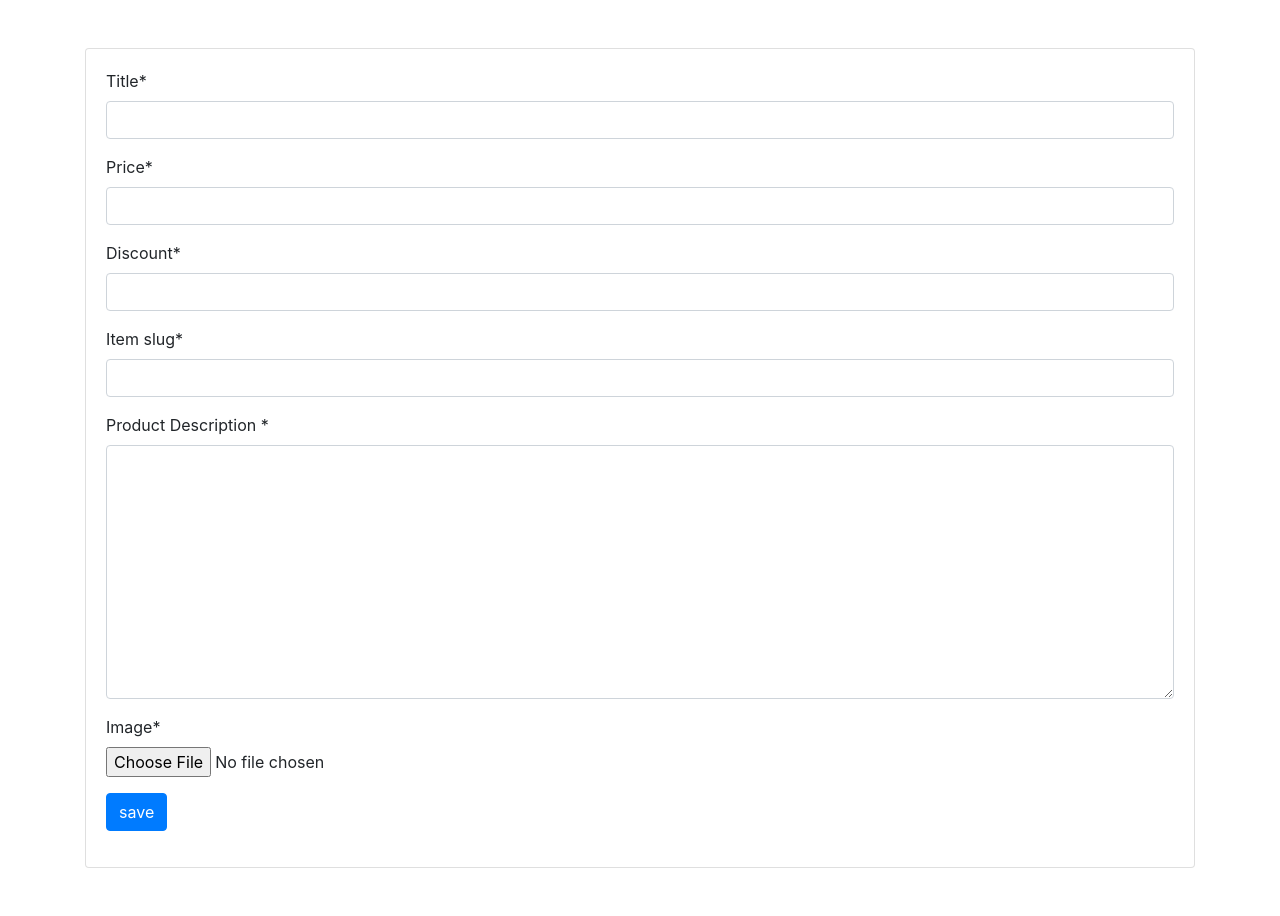
After one commit to bintangx1902/dj-e-commerce, a Django app: page /create-item in a window 1280 px wide. The commit adds this page. Run offline with Django 3.2, Linux system fonts and the light colour scheme; some libraries are stand-ins or nearby versions.

Commit message:
forms is set

```diff
--- /dev/null
+++ b/core/forms.py
@@ -0,0 +1,8 @@
+from django import forms
+from .models import *
+
+
+class CreateItemForms(forms.ModelForm):
+    class Meta:
+        model = Item
+        fields = '__all__'
--- a/core/models.py
+++ b/core/models.py
@@ -19,7 +19,9 @@ class Item(models.Model):
     description = RichTextField(config_name='default',
                                 verbose_name='Product Description ',
                                 external_plugin_resources=[
-                                    ('youtube', '/static/ckeditor_plugins/youtube/youtube/plugin.js')
+                                    ('youtube',
+                                     '/static/ckeditor_plugins/youtube/youtube/',
+                                     'plugin.js')
                                 ],
                                 default='')
     image = models.ImageField(upload_to='img/')
--- /dev/null
+++ b/core/templates/core/forms.html
@@ -0,0 +1,24 @@
+{% extends 'base.html' %}
+
+{% load crispy_forms_tags %}
+
+{% block title %} Item List Page {% endblock %}
+
+{% block content %}
+<div class="container my-5">
+    <div class="card">
+        <div class="card-body">
+            <form method="post" enctype="multipart/form-data">
+                {{ form.media }}
+                {% csrf_token %}
+                {{ form | crispy }}
+                <div class="form-group">
+                    <button class="btn btn-primary">
+                        save
+                    </button>
+                </div>
+            </form>
+        </div>
+    </div>
+</div>
+{% endblock %}
--- a/core/urls.py
+++ b/core/urls.py
@@ -5,5 +5,6 @@ app_name = 'core'
 
 urlpatterns = [
     path('', HomeLandingView.as_view(), name='home'),
+    path('create-item', CreateItemViews.as_view(), name='item-create'),
     path('<slug:item_slug>', ItemDetailView.as_view(), name='item-detail'),
 ]
--- a/core/views.py
+++ b/core/views.py
@@ -1,6 +1,6 @@
 from django.shortcuts import render
 from django.views.generic import *
-from .models import Item
+from .forms import *
 
 item_slug = 'item_slug'
 
@@ -21,12 +21,17 @@ class ItemDetailView(DetailView):
 
 
 class CreateItemViews(CreateView):
+    template_name = "core/forms.html"
     model = Item
-    template_name = None
-    form_class = None
+    form_class = CreateItemForms
 
     def get_success_url(self):
         return
+
+    def get_context_data(self, **kwargs):
+        context = super(CreateItemViews, self).get_context_data(**kwargs)
+        # context['title'] = "Create Item"
+        return context
 
 
 class UpdateItemViews(UpdateView):
--- a/dj_commerce/settings.py
+++ b/dj_commerce/settings.py
@@ -44,6 +44,7 @@ INSTALLED_APPS = [
     'allauth.socialaccount',
     'crispy_forms',
     'django_countries',
+    'ckeditor',
 
     'core',
 ]
--- a/templates/base.html
+++ b/templates/base.html
@@ -1,15 +1,12 @@
 <!doctype html>
-{% load static %}
-
 <html lang="en">
 <head>
     <meta charset="utf-8">
     <meta name="viewport" content="width=device-width, initial-scale=1, shrink-to-fit=no">
 
-    <link rel="stylesheet" href="https://cdn.jsdelivr.net/npm/bootstrap@4.6.1/dist/css/bootstrap.min.css"
-          integrity="sha384-zCbKRCUGaJDkqS1kPbPd7TveP5iyJE0EjAuZQTgFLD2ylzuqKfdKlfG/eSrtxUkn" crossorigin="anonymous">
+    <link rel="stylesheet" href="https://cdn.jsdelivr.net/npm/bootstrap@4.6.1/dist/css/bootstrap.min.css" integrity="sha384-zCbKRCUGaJDkqS1kPbPd7TveP5iyJE0EjAuZQTgFLD2ylzuqKfdKlfG/eSrtxUkn" crossorigin="anonymous">
 
-    <title>Admin - {% block title %}{% endblock %}</title>
+    <title>{% block title %}{% endblock %}</title>
     {% block head %}
     {% endblock %}
 </head>
@@ -24,6 +21,5 @@
 
     {% block js %}
     {% endblock %}
-
 </body>
 </html>
```
